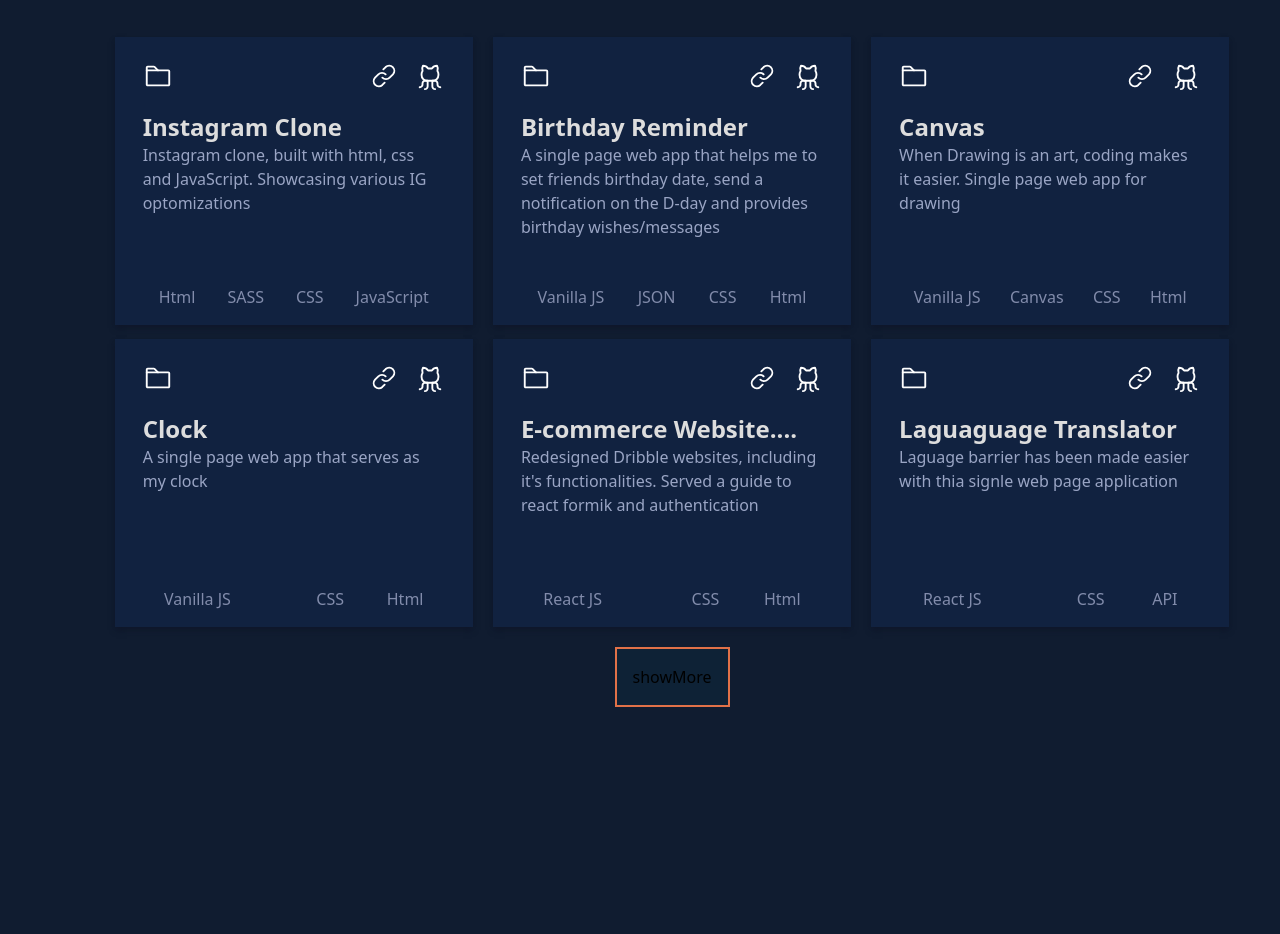
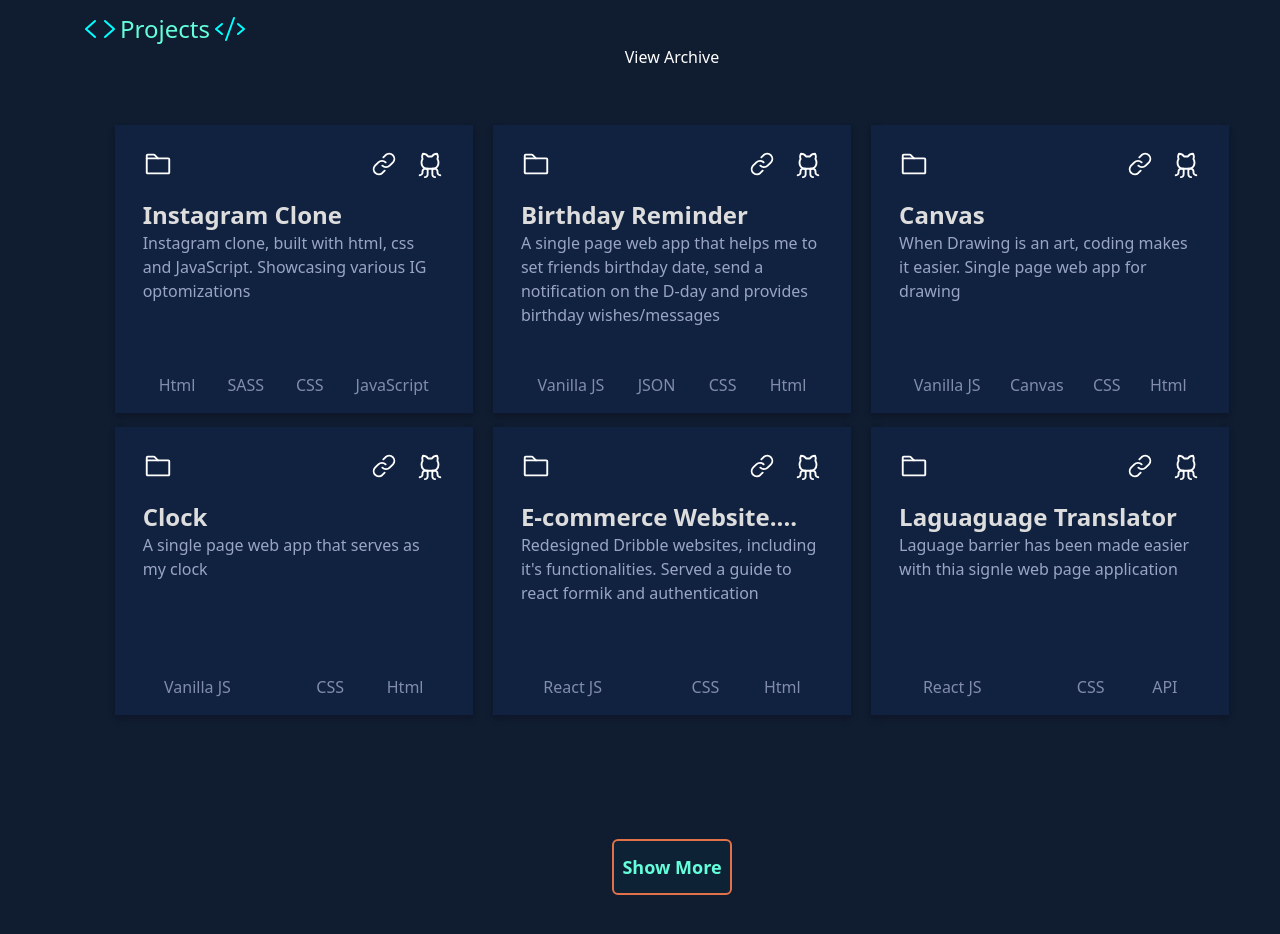
Before and after one commit to Elochukwu3/romauld, a React (Create React App) app: page / in a window 1280 px wide. Shown: the part 1360-2294 px from the top of the page. Before the commit the page ends 2067 px from the top, so only its background shows below. Built offline with nearby package versions, Linux system fonts and the light colour scheme.

Commit message:
project: saved

```diff
--- a/src/App.js
+++ b/src/App.js
@@ -1,12 +1,13 @@
 
-import { useState } from "react";
+
 import About from "./components/About";
+import Footer from "./components/Footer";
 import Home from "./components/Home";
 import NavBar from "./components/NavBar";
 import Projects from "./components/Projects";
 
 function App() {
-  const [showMore, setShowMore] = useState(false)
+
   return (
     <div className="App">
       <nav>
@@ -21,20 +22,12 @@
         </>
         <>
         <Projects/>
-        <div>
-          {
-            showMore ? <Projects/> :""
-          }
-        <div className="w-full flex justify-center">
-        <button onClick={()=>setShowMore(!showMore)} className='p-4 bg-[#0e2236] border-2 border-[#e17148]'>
-          {
-            showMore ? "showLess" : "showMore"
-          }
-         </button>
-        </div>
-        </div>
         </>
+
       </main>
+      <footer className="hidden max-sm:block max-sm:py-10">
+        <Footer/>
+      </footer>
     </div>
   );
 }
--- a/src/assets/json.js
+++ b/src/assets/json.js
@@ -60,3 +60,65 @@
         pageLink:"https://app.netlify.com/sites/elochukwu/overview"
     }
 ]
+
+export const projectMore =[
+    {
+        name:"Calculator",
+        details:"Instagram clone, built with html, css and JavaScript. Showcasing various IG optomizations",
+        tool:"Html",
+        tool2:"SASS",
+        tool3:"CSS",
+        tool5:"JavaScript",
+        gitLink:"https://github.com/Elochukwu3/instagram_clone",
+        pageLink:"https://elochukwu3.github.io/instagram_clone/"
+    },
+    {
+        name:"Tod App",
+        details:"A single page web app that helps me to set friends birthday date, send a notification on the D-day and provides birthday wishes/messages",
+        tool:"Vanilla JS",
+        tool2:"JSON",
+        tool3:"CSS",
+        tool5:"Html",
+        gitLink:"https://github.com/Elochukwu3/Birthday-App",
+        pageLink:"https://elochukwu3.github.io/Birthday-App/"
+    },
+    {
+        name:"Website Ab",
+        details:"When Drawing is an art, coding makes it easier. Single page web app for drawing",
+        tool:"Vanilla JS",
+        tool2:"Canvas",
+        tool3:"CSS",
+        tool5:"Html",
+        gitLink:"https://github.com/Elochukwu3/drawing-app-js",
+        pageLink:"https://elochukwu3.github.io/drawing-app-js/"
+    }
+    ,
+    {
+        name:"Credit Card Verifyer",
+        details:"A single page web app that serves as my clock",
+        tool:"Vanilla JS",
+        tool3:"CSS",
+        tool5:"Html",
+        gitLink:"https://github.com/Elochukwu3/Wall-Clock",
+        pageLink:"https://elochukwu3.github.io/Wall-Clock/"
+    },
+    {
+        name:"WordPad",
+        details:"Redesigned Dribble websites, including it's functionalities. Served a guide to react formik and authentication",
+        tool:"React JS",
+        tool3:"CSS",
+        tool5:"Html",
+        gitLink:"https://github.com/Elochukwu3/nested-route",
+        pageLink:"https://nested-route-theta.vercel.app/"
+    }
+    ,
+    {
+        name:"Music Player App",
+        details:"Laguage barrier has been made easier with thia signle web page application",
+        tool:"React JS",
+        tool3:"CSS",
+        tool5:"API",
+        gitLink:"https://github.com/Elochukwu3/language-translator-R",
+        pageLink:"https://app.netlify.com/sites/elochukwu/overview"
+    }
+]
--- a/src/components/About.jsx
+++ b/src/components/About.jsx
@@ -56,7 +56,7 @@
               className="w-100 z-10 scale-95 origin-center transition duration-150 ease-out hover:scale-100"
             />
           </div>
-          <ul className="ph-icons fixed bottom-1.5 right-10 flex flex-col items-center max-sm:hidden">
+          <ul className="ph-icons fixed bottom-1.5 right-6 flex flex-col items-center max-sm:hidden">
             <li className="py-2 hover:-translate-y-1 cursor-pointer">
               <GithubLogo size={24} color="#00ffff" />
             </li>
--- /dev/null
+++ b/src/components/Contact.jsx
@@ -0,0 +1,20 @@
+import React from 'react';
+import { Code, CodeSimple } from 'phosphor-react';
+
+export default function Contact() {
+  return (
+    <div>
+        <div>
+            <div>
+        {" "}
+        <p className="flex item-center py-4">
+          {" "}
+          <CodeSimple size={32} color="#00ffff" />
+          <span className="text-2xl text-[#64ffda] px-3">Contact Me</span>
+          <Code size={32} color="#00ffff" />
+        </p>
+      </div>
+        </div>
+    </div>
+  )
+}
--- /dev/null
+++ b/src/components/Footer.jsx
@@ -0,0 +1,36 @@
+
+import {
+  GithubLogo,
+  LinkedinLogo,
+  TwitterLogo,
+  Envelope,
+  FacebookLogo,
+} from "phosphor-react";
+
+export default function Footer() {
+  return (
+    <div>
+      <div>
+        <div>
+          <ul className="ph-icons flex  items-center justify-center gap-x-4 text-[#e9b171] ">
+            <li className="py-2 hover:-translate-y-1 cursor-pointer border px-2 border-[#e9b171] rounded-full">
+              <GithubLogo size={24} />
+            </li>
+            <li className="py-2  hover:-translate-y-1 cursor-pointer border px-2 border-[#e9b171] rounded-full">
+              <LinkedinLogo size={24} />
+            </li>
+            <li className="py-2  hover:-translate-y-1 cursor-pointer border px-2 border-[#e9b171] rounded-full">
+              <TwitterLogo size={24} />
+            </li>
+            <li className="py-2  hover:-translate-y-1 cursor-pointer border px-2 border-[#e9b171] rounded-full">
+              <Envelope size={24} />
+            </li>
+            <li className="py-2  hover:-translate-y-1 cursor-pointer border px-2 border-[#e9b171] rounded-full">
+              <FacebookLogo size={24} />
+            </li>
+          </ul>
+        </div>
+      </div>
+    </div>
+  );
+}
--- /dev/null
+++ b/src/components/Mapp.jsx
@@ -0,0 +1,48 @@
+import React from 'react'
+import {Folder, GithubLogo, Link } from "phosphor-react";
+export default function Mapp({projectItems}) {
+  return (
+    <section className="flex justify-center w-full">
+        <div className="grid grid-cols-3 w-11/12 gap-x-5 max-lg:grid-cols-2 max-sm:grid-cols-1 h-full gap-y-3.5">
+          {projectItems.length &&
+            projectItems.map(({ name, details, tool, tool2, tool3, tool5 }) => {
+              return (
+                <div
+                  key={name}
+                  className="text-white shadow-md  shadow-[#0f172a] px-7 py-2 h-72 flex flex-col justify-between bg-[#112240] hover:bg-[#10293b] duration-300 hover:-translate-y-2"
+                >
+                  <div>
+                    <nav className="flex justify-between py-4 pb-5">
+                      <div className="hover:text-[#64ffda]">
+                        <Folder size={30} />
+                      </div>
+                      <div className="flex items-center">
+                        <p className="pr-2">
+                          {" "}
+                          <Link size={30} />
+                        </p>
+                        <p className="pl-2 hover:text-[#64ffda]">
+                          <GithubLogo size={30} />
+                        </p>
+                      </div>
+                    </nav>
+                    <div>
+                      <p className="font-bold text-2xl text-[#ddd] hover:text-[#64ffda]">
+                        {name}
+                      </p>
+                      <p className="text-[#9aa5c4]">{details}</p>
+                    </div>
+                  </div>
+                  <footer className="flex justify-around text-[#828cab] pb-2">
+                    <span>{tool}</span>
+                    <span>{tool2}</span>
+                    <span>{tool3}</span>
+                    <span>{tool5}</span>
+                  </footer>
+                </div>
+              );
+            })}
+        </div>
+      </section>
+  )
+}
--- a/src/components/Projects.jsx
+++ b/src/components/Projects.jsx
@@ -1,10 +1,13 @@
-import React from "react";
-import { CodeSimple, Code, Folder, GithubLogo, Link } from "phosphor-react";
+import { useState } from "react";
+import { CodeSimple, Code} from "phosphor-react";
 import { projectItems } from "../assets/json";
+import Mapp from "./Mapp";
+import { projectMore } from "../assets/json";
 export default function Projects() {
+  const [showMore, setShowMore] = useState(false)
   return (
     <div className="block py-5">
-      <div>
+      <div className="block pt-20">
         <p className="flex item-center pt-4 pl-5">
           {" "}
           <CodeSimple size={32} color="#00ffff" />
@@ -17,48 +20,21 @@
           </p>
         </div>
       </div>
-      <section className="flex justify-center w-full">
-        <div className="grid grid-cols-3 w-11/12 gap-x-5 max-lg:grid-cols-2 max-sm:grid-cols-1 h-full gap-y-3.5">
-          {projectItems.length &&
-            projectItems.map(({ name, details, tool, tool2, tool3, tool5 }) => {
-              return (
-                <div
-                  key={name}
-                  className="text-white shadow-md  shadow-[#0f172a] px-7 py-2 h-72 flex flex-col justify-between bg-[#112240] hover:bg-[#10293b] duration-300 hover:-translate-y-2"
-                >
-                  <div>
-                    <nav className="flex justify-between py-4 pb-5">
-                      <div className="hover:text-[#64ffda]">
-                        <Folder size={30} />
-                      </div>
-                      <div className="flex items-center">
-                        <p className="pr-2">
-                          {" "}
-                          <Link size={30} />
-                        </p>
-                        <p className="pl-2 hover:text-[#64ffda]">
-                          <GithubLogo size={30} />
-                        </p>
-                      </div>
-                    </nav>
-                    <div>
-                      <p className="font-bold text-2xl text-[#ddd] hover:text-[#64ffda]">
-                        {name}
-                      </p>
-                      <p className="text-[#9aa5c4]">{details}</p>
-                    </div>
-                  </div>
-                  <footer className="flex justify-around text-[#828cab] pb-2">
-                    <span>{tool}</span>
-                    <span>{tool2}</span>
-                    <span>{tool3}</span>
-                    <span>{tool5}</span>
-                  </footer>
-                </div>
-              );
-            })}
+      <>
+      <Mapp projectItems={projectItems}/>
+      </>
+      <div className="pt-8">
+          {
+            showMore ? <Mapp projectItems={projectMore}/> :""
+          }
+        <div className="w-full flex justify-center h-60 items-center">
+        <button onClick={()=>setShowMore(!showMore)} className='w-30 px-2 font-semibold border-2 border-[#64ffda] text-[#64ffda] rounded-md py-3 font-semibold text-lg bg-[#0e2236] border-2 border-[#e17148]'>
+          {
+            showMore ? "Show Less" : "Show More"
+          }
+         </button>
         </div>
-      </section>
+        </div>
     </div>
   );
 }
--- a/src/components/menu/Logo.jsx
+++ b/src/components/menu/Logo.jsx
@@ -19,7 +19,7 @@
   return (
     <div>
         <div className='relative text-sky-400/100'>
-            <p className=''>
+            <p className=' border-4 border-[#e9b171] rounded-full max-sm:border-2'>
                 <img src="../image/rm.png" alt="" className='w-10' />
             </p>
             <span className=' eye bg-[white]  rounded-full  absolute  bottom-0 left-1/4 top-1.5 flex justify-center items-center min-h-fit'>
```
